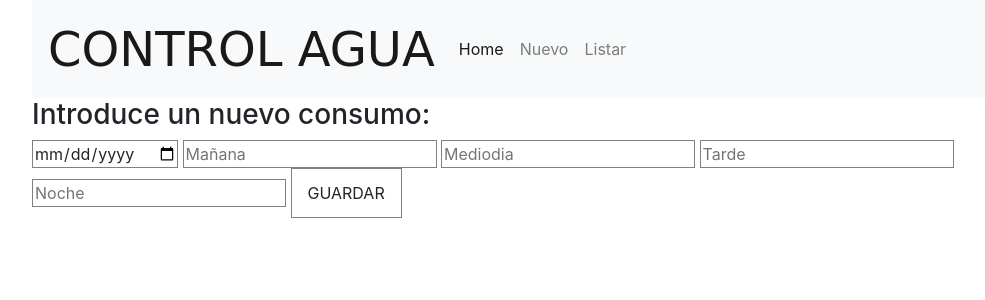
After one commit to robimusa/controlaguav01, a Flask app: page /nuevo in a window 1280 px wide. The commit adds this page. Shown: the top 300 px of the page, without its empty margins (53-1038 px from the left). Run offline with Flask 2, Linux system fonts and the light colour scheme; some libraries are stand-ins or nearby versions; some web fonts are replaced.

Commit message:
Añadido funcionalidades Nuevo, Listar, Borrar, Editar. Editar no funciona. Revisar

```diff
--- a/src/main.py
+++ b/src/main.py
@@ -15,12 +15,74 @@ coleccion = db['consumoagua']
 app = Flask(__name__)
 
 # RUTAS
-@app.route('/', methods=["GET","POST"])
+@app.route('/', methods=["GET", "POST"])
 def home():
-    return render_template ('index.html')
+    return render_template('index.html')
 
+
+@app.route("/nuevo")
+def nuevoConsumo():
+    return render_template('nuevo.html')
+
+
+@app.route("/entrar-nuevo", methods=['GET', 'POST'])
+def entrarNuevoConsumo():
+    if request.method == 'POST':
+        fecha = request.form['fecha']
+        manana = request.form['manana']
+        mediodia = request.form['mediodia']
+        tarde = request.form['tarde']
+        noche = request.form['noche']
+        nuevoregistro = {"fecha": fecha, "manana": manana,
+                         "mediodia": mediodia, "tarde": tarde, "noche": noche}
+        coleccion.insert_one(nuevoregistro)
+        return redirect(url_for('nuevoConsumo'))
+    return redirect(url_for('nuevoConsumo'))
+
+
+@app.route("/mostrar-todos")
+def mostrarTodos():
+    registros = coleccion.find()
+    tituloDelListado = "Listado de todos los consumos"
+    return render_template('mostrar-todos.html', datos=registros, tituloDelListado=tituloDelListado)
+
+
+@app.route("/editar/<id>")
+def editarConsumo(id):
+    buscarPorId = {"_id": ObjectId(id)}
+    registro = coleccion.find_one(buscarPorId)
+    return render_template('/editar.html', datos=registro)
+
+
+@app.route("/editar-confirmado/<id>", methods=['GET', 'POST'])
+def actualizarConsumo(id):
+    if request.method == 'POST':
+        fecha = request.form['fecha']
+        manana = request.form['manana']
+        mediodia = request.form['mediodia']
+        tarde = request.form['tarde']
+        noche = request.form['noche']
+        registroActualizado = {"fecha": fecha, "manana": manana,
+                               "mediodia": mediodia, "tarde": tarde, "noche": noche}
+        buscarPorId = {"_id": ObjectId(id)}
+        coleccion.update_one(buscarPorId, {"$set": registroActualizado})
+        return redirect(url_for('mostrarTodos'))
+    return redirect(url_for('editarConsumo'))
+
+@app.route("/borrar/<id>")
+def borrarConsumo(id):
+    buscarPorId = {"_id": ObjectId(id)}
+    registro = coleccion.find_one(buscarPorId)
+    return render_template('/borrar.html', datos=registro)
+
+
+@app.route("/confirmar-borrado/<string:id>")
+def confirmadoBorrado(id):
+    buscarPorId = {"_id": ObjectId(id)}
+    coleccion.delete_one(buscarPorId)
+    return redirect(url_for('mostrarTodos'))
 
 
 if __name__ == '__main__':
-    port = int(os.environ.get("PORT",4000))
-    app.run(host='0.0.0.0',port=port,debug=True)
+    port = int(os.environ.get("PORT", 4000))
+    app.run(host='0.0.0.0', port=port, debug=True)
--- /dev/null
+++ b/src/templates/formulario-nuevo.html
@@ -0,0 +1,9 @@
+<h3>Introduce un nuevo consumo: </h3>
+<form action="/entrar-nuevo" method="POST">
+    <input type="date" name="fecha" placeholder="Fecha">
+    <input type="number" name="manana" placeholder="Mañana">
+    <input type="number" name="mediodia" placeholder="Mediodia">
+    <input type="number" name="tarde" placeholder="Tarde">
+    <input type="number" name="noche" placeholder="Noche">
+    <button type="submit">GUARDAR</button>
+</form>
--- /dev/null
+++ b/src/templates/navegacion.html
@@ -0,0 +1,17 @@
+<!-- MENU DE NAVEGACIÓN -->
+
+<nav class="navbar navbar-expand-lg navbar-light bg-light">
+    <a class="navbar-brand mi-logo" href="/">CONTROL AGUA</a>
+    <button class="navbar-toggler" type="button" data-toggle="collapse" data-target="#navbarNavAltMarkup"
+        aria-controls="navbarNavAltMarkup" aria-expanded="false" aria-label="Toggle navigation">
+        <span class="navbar-toggler-icon"></span>
+    </button>
+    <div class="collapse navbar-collapse" id="navbarNavAltMarkup">
+        <div class="navbar-nav">
+            <a class="nav-item nav-link active" href="/">Home</a>
+            <a class="nav-item nav-link" href="/nuevo">Nuevo</a>
+            <!-- <a class="nav-item nav-link" href="/buscar">Buscar</a> -->
+            <a class="nav-item nav-link" href="/mostrar-todos">Listar</a>
+        </div>
+    </div>
+</nav>
--- /dev/null
+++ b/src/templates/nuevo.html
@@ -0,0 +1,17 @@
+{% extends 'layout.html' %}
+
+<!-- HEADER -->
+    {% block header %}
+        {# aqui va el menu de navegación #}
+        {% include "navegacion.html" %}
+    {% endblock %}
+
+<!-- MAIN -->
+    {% block main %}
+        {% include "formulario-nuevo.html" %}
+    {% endblock %}
+
+<!-- FOOTER -->
+    {% block footer %}
+
+    {% endblock %}
```
Also changed, not shown: src/templates/borrar.html (added, +16 -0 lines), src/templates/editar.html (added, +16 -0 lines), src/templates/formulario-borrar.html (added, +11 -0 lines), src/templates/formulario-editar.html (added, +10 -0 lines), src/templates/index.html (+19 -1 lines), src/templates/listado.html (added, +35 -0 lines), src/templates/mostrar-todos.html (added, +17 -0 lines), src/templates/layout.html (renamed from src/templates/layout.htm).
